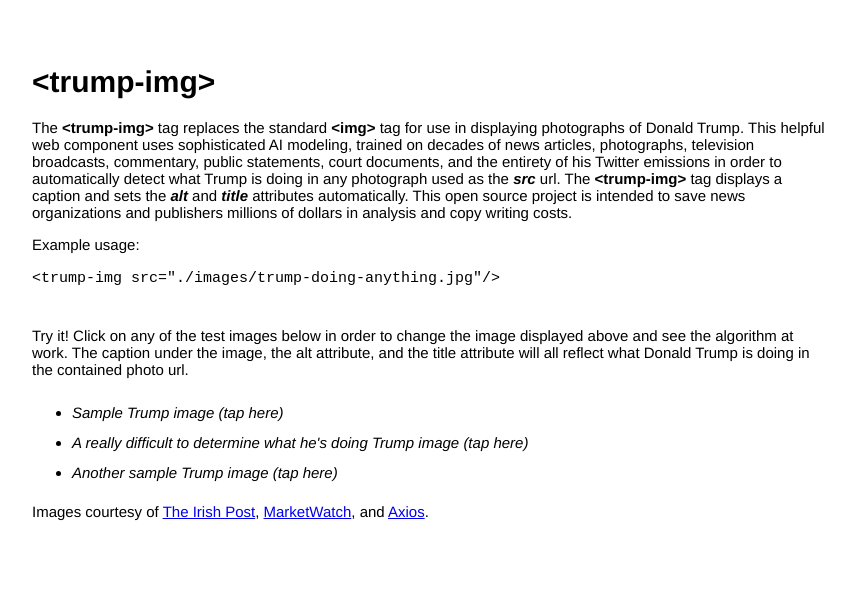
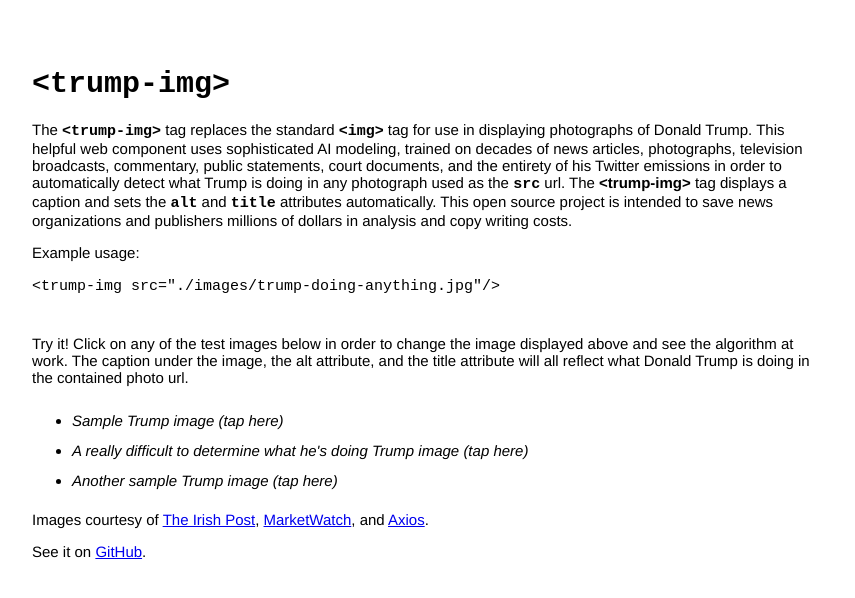
Before and after one commit to robbear/trump-img, a website: page demos/demo.html in a window 1280 px wide. Shown: the whole page, without its empty margins (13-868 px from the left). Drawn offline with Linux system fonts and the light colour scheme.

Commit message:
README and demo text

```diff
--- a/demos/demo.html
+++ b/demos/demo.html
@@ -22,15 +22,15 @@
 <body role="main">
   <div class="demo padded">
 
-    <h1>&lt;trump-img&gt;</h1>
+    <h1><code>&lt;trump-img&gt;</code></h1>
     <p>
-      The <b>&lt;trump-img&gt;</b> tag replaces the standard <b>&lt;img&gt;</b> tag for use in
+      The <b><code>&lt;trump-img&gt;</code></b> tag replaces the standard <b><code>&lt;img&gt;</code></b> tag for use in
       displaying photographs of Donald Trump. This helpful web component uses
       sophisticated AI modeling, trained on decades of news articles, photographs,
       television broadcasts, commentary, public statements, court documents, and
       the entirety of his Twitter emissions in order to automatically detect what
-      Trump is doing in any photograph used as the <b><i>src</i></b> url. The <b>&lt;trump-img&gt;</b>
-      tag displays a caption and sets the <b><i>alt</i></b> and <b><i>title</i></b> attributes automatically.
+      Trump is doing in any photograph used as the <b><code>src</code></b> url. The <b>&lt;trump-img&gt;</b>
+      tag displays a caption and sets the <b><code>alt</code></b> and <b><code>title</code></b> attributes automatically.
       This open source project is intended to save news organizations and publishers
       millions of dollars in analysis and copy writing costs.
     </p>
@@ -70,6 +70,10 @@
       and <a href="https://www.axios.com/everything-trump-says-he-knows-more-about-than-anybody-b278b592-cff0-47dc-a75f-5767f42bcf1e.html">Axios</a>.
     </p>
 
+    <p>
+      See it on <a href="https://github.com/robbear/trump-img">GitHub</a>.
+    </p>
+
   </div>
 </body>
 
```
Also changed, not shown: README.md.
